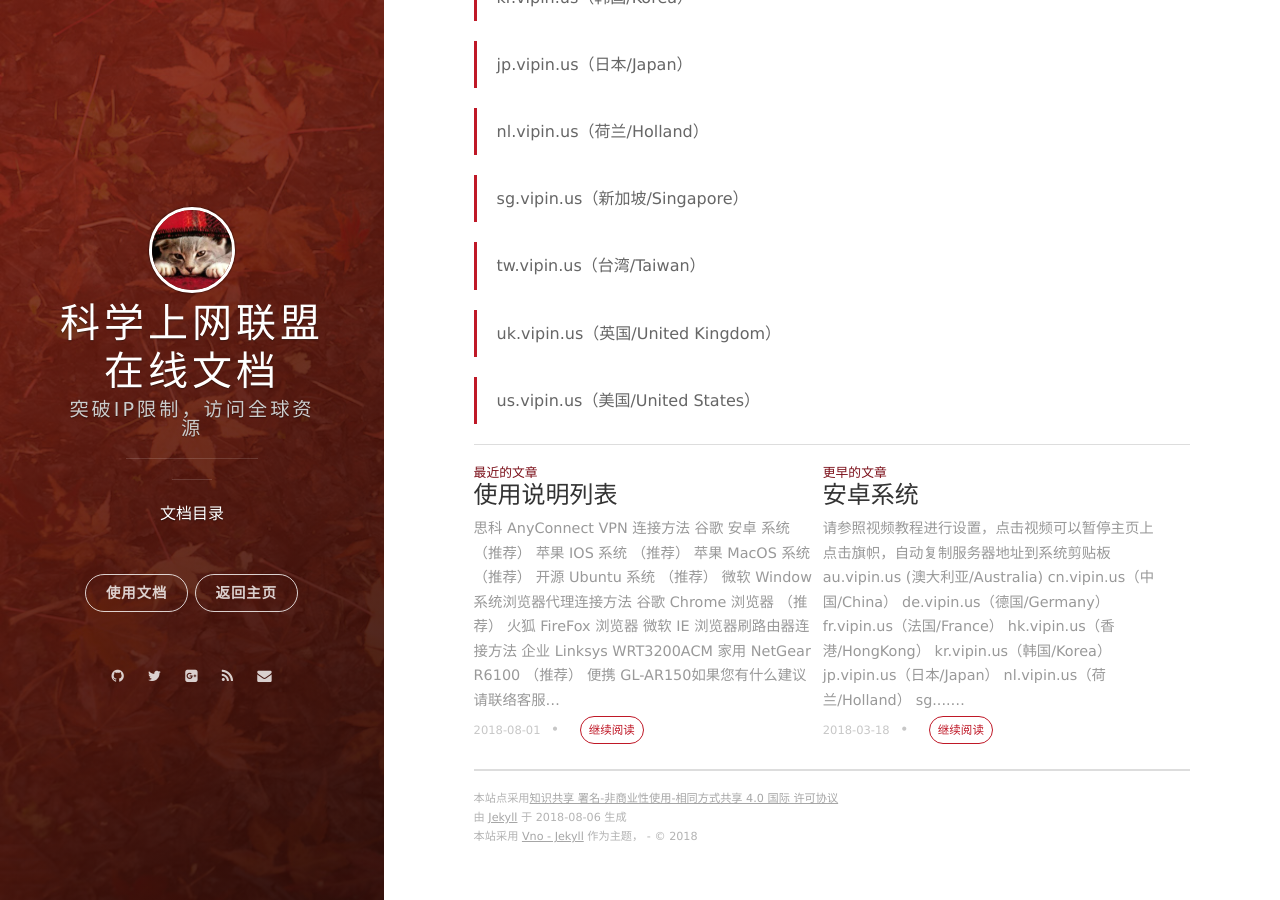
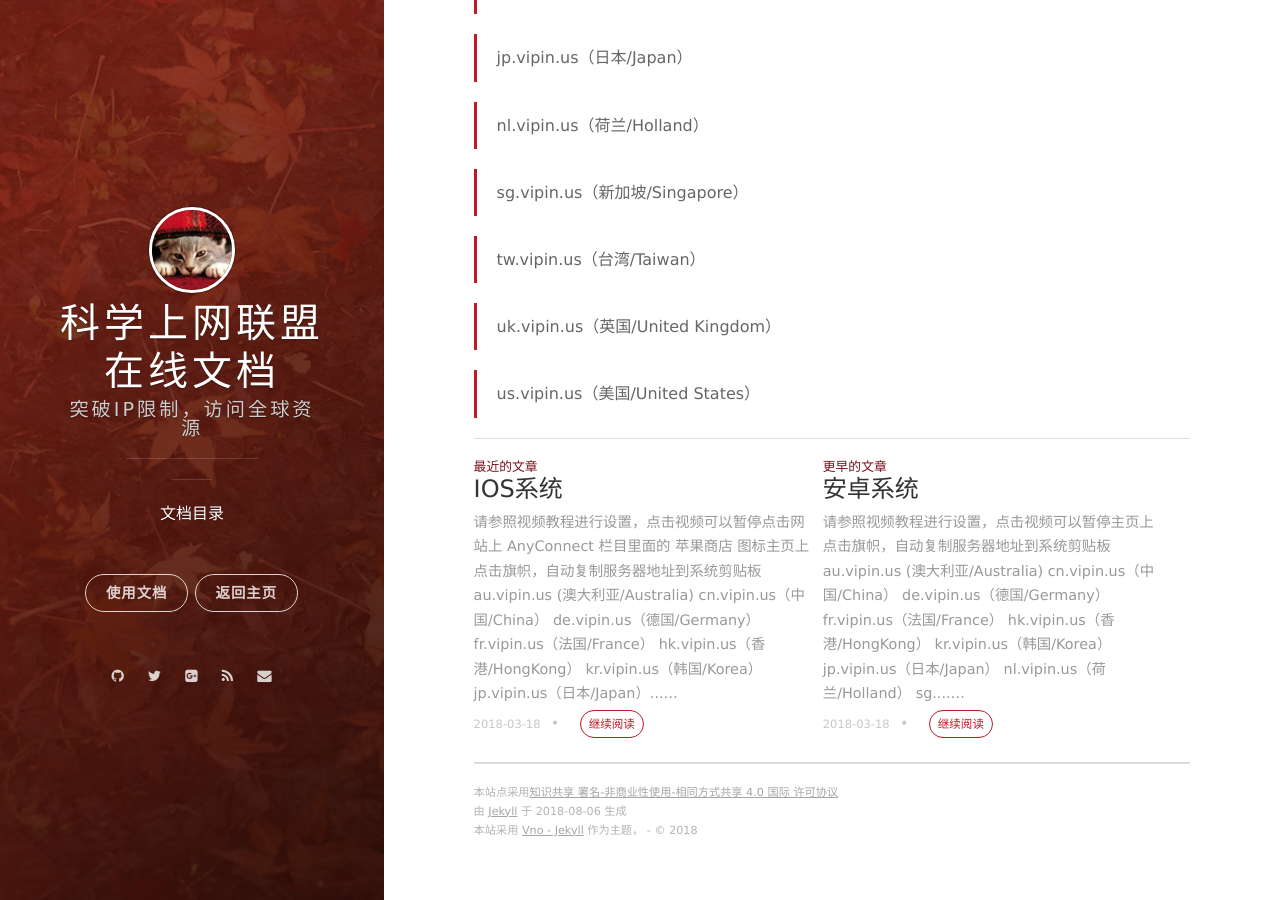
Before and after one commit to michaeldai7/ddxs.github.io, a Jekyll site: the page built from _posts/2018-03-19-ios.md, in a window 1280 px wide and 900 px high, scrolled down 1559 px. Built offline with Jekyll 4.4.1, drawn with Linux system fonts in a browser that asks for light colours; nearby versions of some CDN libraries.

Commit message:
update 0.1

```diff
--- a/_posts/2018-03-19-ios.md
+++ b/_posts/2018-03-19-ios.md
@@ -12,9 +12,9 @@ categories:  IOS Anyconnect
 
 ****
 
-点击网站上 AnyConnect 栏目里面的 **苹果商店** 图标
+### 点击网站上 AnyConnect 栏目里面的 **苹果商店** 图标
 
-主页上点击旗帜，自动复制服务器地址到系统剪贴板
+### 主页上点击旗帜，自动复制服务器地址到系统剪贴板
 
 >au.vipin.us (澳大利亚/Australia)
 
--- /dev/null
+++ b/_posts/2018-05-20-ubuntu.md
@@ -0,0 +1,41 @@
+---
+layout: post
+title:  IOS系统
+date:   2018-03-19 02:05:38 +0800
+categories:  IOS Anyconnect
+---
+
+请参照视频教程进行设置，点击视频可以暂停
+
+****
+<iframe width="600" height="800" src="/files/Ios.mp4" frameborder="0" allow="autoplay; encrypted-media" allowfullscreen></iframe>
+
+****
+
+点击网站上 AnyConnect 栏目里面的 **苹果商店** 图标
+
+主页上点击旗帜，自动复制服务器地址到系统剪贴板
+
+>au.vipin.us (澳大利亚/Australia)
+
+>cn.vipin.us（中国/China）
+
+>de.vipin.us（德国/Germany）
+
+>fr.vipin.us（法国/France）
+
+>hk.vipin.us（香港/HongKong）
+
+>kr.vipin.us（韩国/Korea）
+
+>jp.vipin.us（日本/Japan）
+
+>nl.vipin.us（荷兰/Holland）
+
+>sg.vipin.us（新加坡/Singapore）
+
+>tw.vipin.us（台湾/Taiwan）
+
+>uk.vipin.us（英国/United Kingdom）
+
+>us.vipin.us（美国/United States）
--- a/_posts/2018-08-02-使用说明列表.md
+++ b/_posts/2018-08-02-使用说明列表.md
@@ -14,16 +14,16 @@ categories:  VPN
 
 >[苹果 MacOS 系统 （推荐）](/2018/03/android/ "MacOS")
 
->[开源 Ubuntu 系统 （推荐）](/2018/03/android/ "Ubuntu")
+>[开源 Ubuntu 系统 （推荐）](/2018/05/ubuntu/ "Ubuntu")
 
 >[微软 Window 系统](/2018/03/android/ "Windows")
 
 ****
 ## 浏览器代理连接方法
 
->[谷歌 Chrome 浏览器 （推荐）](/2018/03/android/ "Chrome")
+>[谷歌 Chrome 浏览器 （推荐）](/2018/07/chrome/ "Chrome")
 
->[火狐 FireFox 浏览器](/2018/03/android/ "FireFox")
+>[火狐 FireFox 浏览器](/2018/07/firefox/ "FireFox")
 
 >[微软 IE 浏览器](/2018/03/android/ "IE")
 
```
Also changed, not shown: _posts/2016-02-15-sample-post.markdown (deleted, +0 -25 lines), _posts/2016-03-19-服务器列表.md (+1 -1 lines), _posts/2018-03-19-android.md (+1 -1 lines), _posts/2018-07-19-chrome.md (added, +21 -0 lines), _posts/2018-07-20-firefox.md (added, +13 -0 lines), 3 other files.
